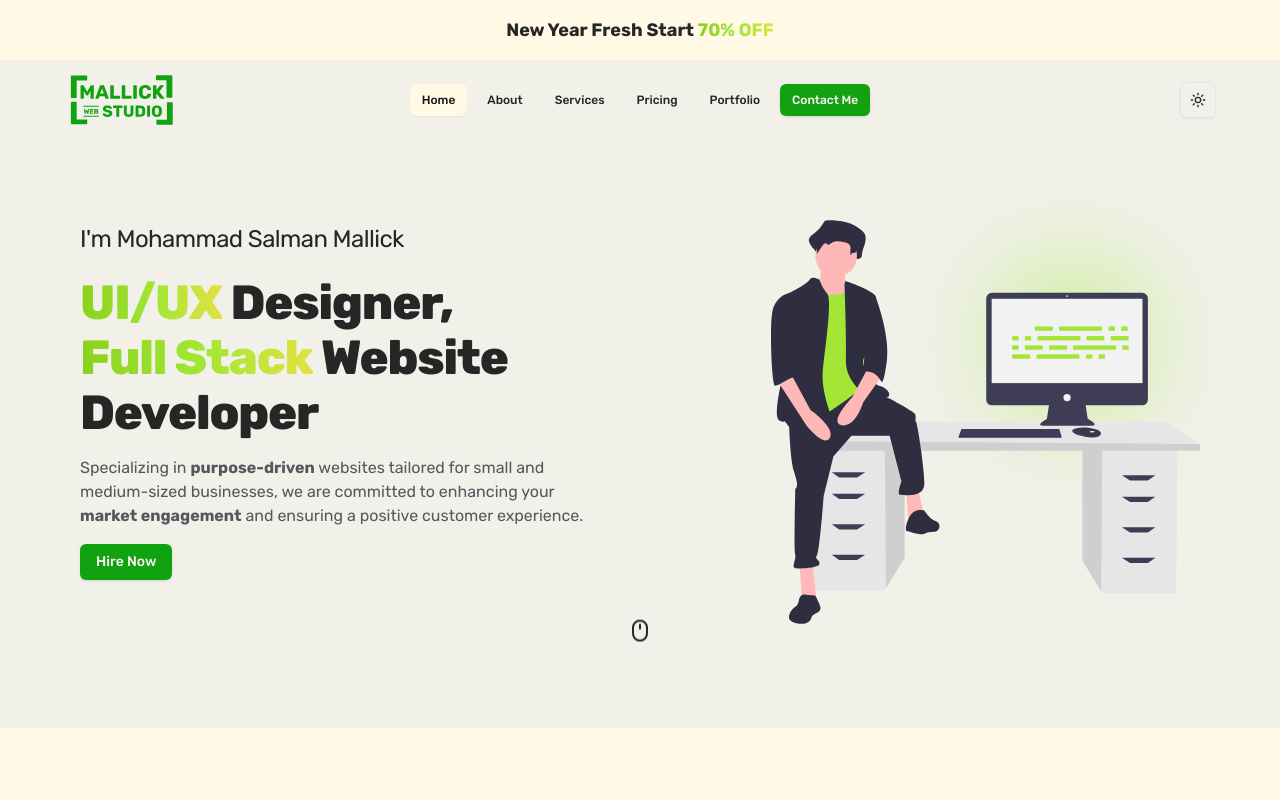
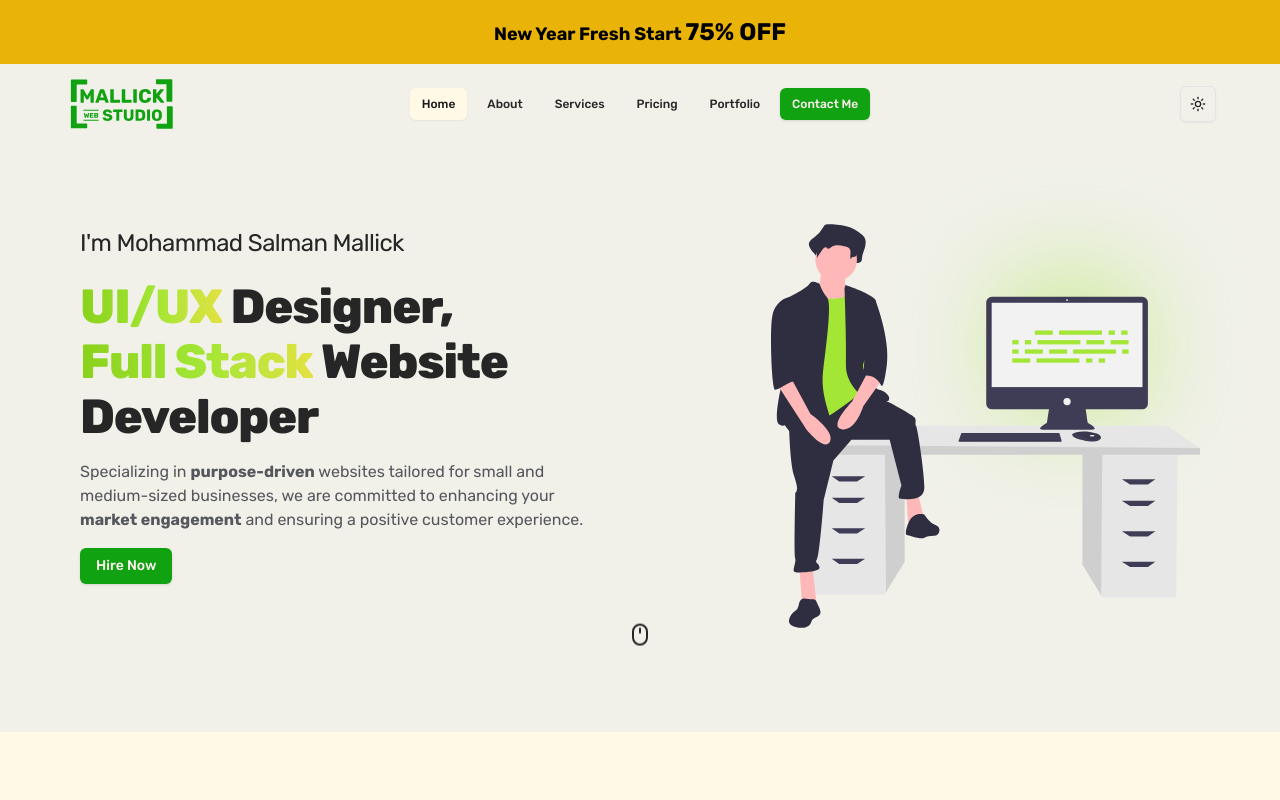
Before and after one commit to mallickwebstudio/mallickwebstudio, a Next.js app: page / in a window 1280 px wide. Shown: the top 800 px of the page. Built offline with nearby package versions, Linux system fonts and the light colour scheme.

Commit message:
Minor fix

```diff
--- a/src/app/globals.css
+++ b/src/app/globals.css
@@ -76,6 +76,9 @@
   body {
     @apply bg-background text-foreground;
   }
+  .text-shadow-black{
+    text-shadow: -1px -1px 0 #000, 1px -1px 0 #000, -1px 1px 0 #000, 1px 1px 0 #000;
+  }
 }
 
 @layer components {
--- a/src/components/other/notification.jsx
+++ b/src/components/other/notification.jsx
@@ -3,9 +3,9 @@ import SparkleText from "./sparkle-text";
 
 export default function Notification() {
     return (
-        <div className="p-base bg-secondary text-center bg-opacity-5 font-bold text-lg">
+        <div className="p-base bg-secondary bg-yellow-500 text-black text-center font-bold text-lg">
             <Link className="hover:underline underline-offset-4" href="/#pricing">
-                <span> New Year Fresh Start </span><SparkleText text=" 70% OFF" />
+                <span> New Year Fresh Start </span><span className="text-2xl">75% OFF</span>
             </Link>
         </div>
     )
--- a/src/components/other/sparkle-text.jsx
+++ b/src/components/other/sparkle-text.jsx
@@ -2,7 +2,7 @@
 import { cn } from '@/lib/utils';
 import { useEffect } from 'react';
 
-const SparkleText = ({ text, className }) => {
+const SparkleText = ({ text, className, textClassName }) => {
   const rand = (min, max) => Math.floor(Math.random() * (max - min + 1)) + min;
 
   // eslint-disable-next-line react-hooks/exhaustive-deps
@@ -104,7 +104,7 @@ const SparkleText = ({ text, className }) => {
             <path d="M5 18H3" />
           </svg>
         </span>
-        <span className="magic-text">{text}</span>
+        <span className={cn("magic-text", textClassName)}>{text}</span>
       </span>
     </span>
   );
```
